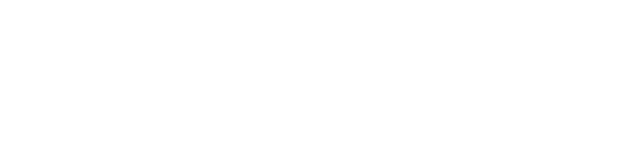
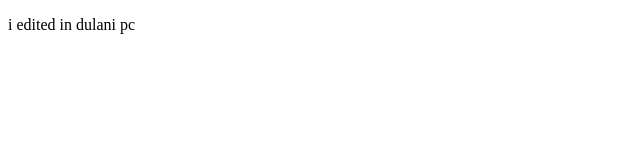
Before and after one commit to hashila/Cybrogx, a plain HTML site: page index.html in a window 1280 px wide. Shown: the whole page, without its empty margins (0-640 px from the left). Drawn offline with Linux system fonts and the light colour scheme.

Commit message:
test git in dulani pc

```diff
--- a/index.html
+++ b/index.html
@@ -4,6 +4,8 @@
 	<title>Cybrogx</title>
 </head>
 <body>
-
+<p>
+	i edited in dulani pc
+</p>
 </body>
 </html>
```
